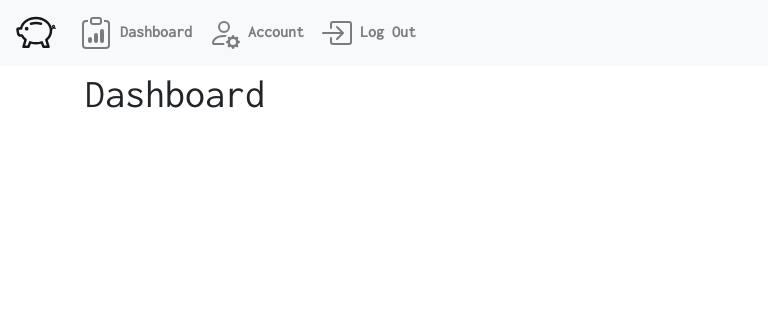
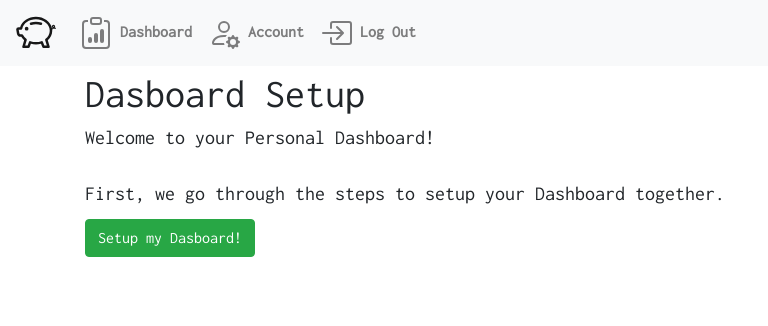
Before and after one commit to Thackerie/final_Project, a Django app: page /dashboard/Admin in a window 1280 px wide. Shown: the top 326 px of the page, without its empty margins (0-768 px from the left). Run offline with Django 4.2, Linux system fonts and the light colour scheme; data comes from the database, SQL or seed files in the repository; both versions use the stored data as it was after the commit; some libraries are stand-ins or nearby versions.

Commit message:
added first dashboard setup page

```diff
--- a/WalletWise/static/WalletWise/styles.css
+++ b/WalletWise/static/WalletWise/styles.css
@@ -2,3 +2,7 @@ body {
     padding-top: 70px;
     font-family: 'Inconsolata', monospace;
 }
+
+.dashboard-setup-button {
+    margin-top: 5px;
+}
--- a/WalletWise/templates/WalletWise/dashboard.html
+++ b/WalletWise/templates/WalletWise/dashboard.html
@@ -4,7 +4,19 @@
 
 {% block body %}
 <div class="container">
-    <h1>Dashboard</h1>
+
+
+    {% if dashboard.openned_before == False %}
+        <h1>Dasboard Setup</h1>
+        <h5>Welcome to your Personal Dashboard!</h5>
+        <br>
+        <h5>First, we go through the steps to setup your Dashboard together.</h5>
+        <a href="{% url 'index' %}">
+            <button class="dashboard-setup-button btn btn-success">Setup my Dasboard!</button>
+        </a>
+    {% else %}
+        <h1>Dashboard</h1>
+    {% endif %}
 </div>
 
 {% endblock %}
--- a/WalletWise/views.py
+++ b/WalletWise/views.py
@@ -70,15 +70,16 @@ def signup(request):
         return render(request,"WalletWise/signup.html")
 
 def dashboard_view(request, username):
+
     #Get the correlating user object
     user = User.objects.get(username=username)
 
-    #get the users dashboard
+    #Get the users dashboard
     dashboard = Dashboard.objects.get(owner=user)
 
-    print(dashboard)
     return render(request,"WalletWise/dashboard.html", {
-        'user':user
+        'user':user,
+        'dashboard': dashboard
         })
 
 def settings(request, username):
```
Also changed, not shown: db.sqlite3.
